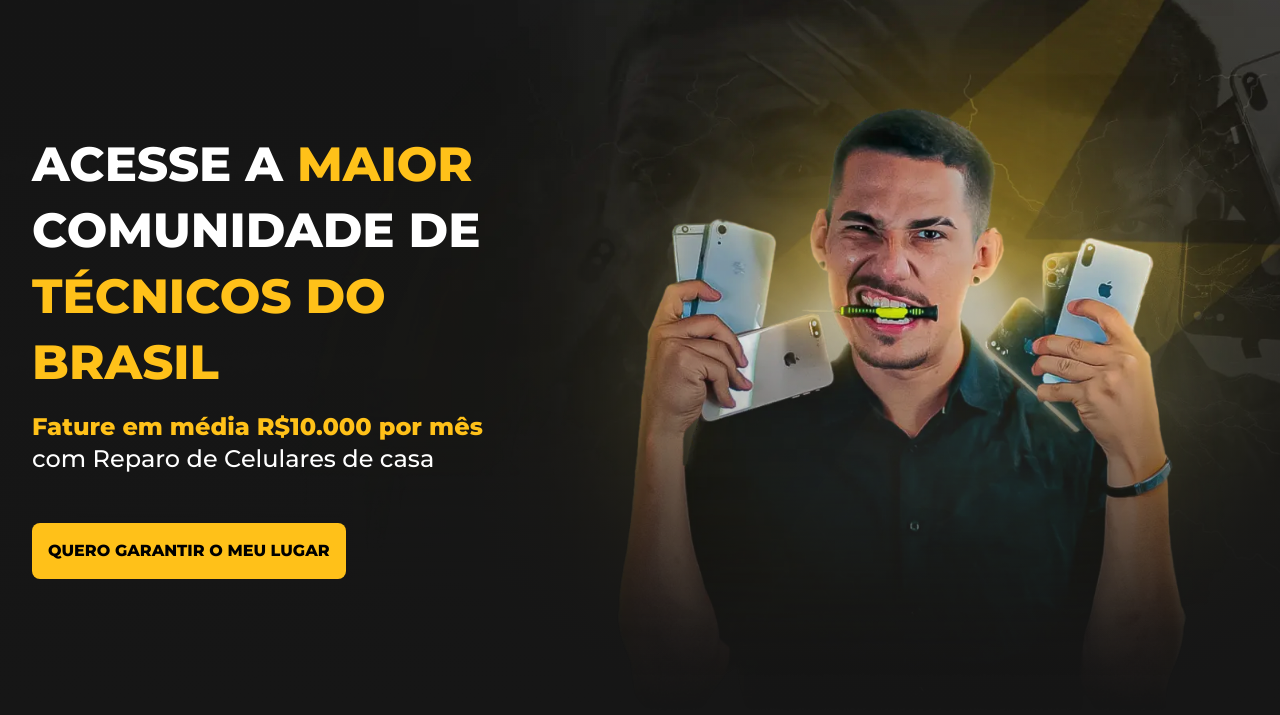
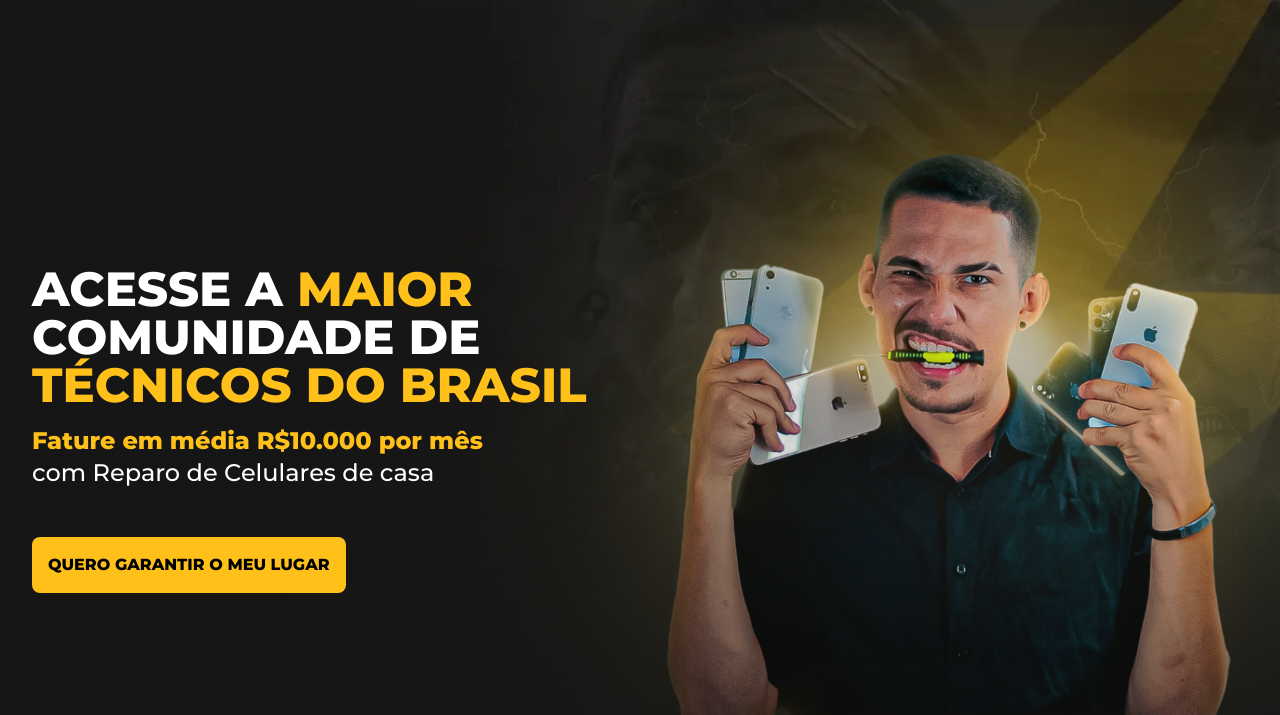
Before and after one commit to ruanSignori/flash-reparo, a website built with Vite: page index.html in a window 1280 px wide. Shown: the part 85-800 px from the top of the page. Built offline with nearby package versions, Linux system fonts and the light colour scheme.

Commit message:
aplicado ajutes

```diff
--- a/index.html
+++ b/index.html
@@ -41,28 +41,30 @@
     <!-- Section Hero -->
     <section
       id="hero-content"
-      class="w-full md:h-[100vh] pt-20 bg-bg">
-      <div fetchpriority="high" class="w-full md:h-full bg-[linear-gradient(to_bottom,transparent,var(--color-bg)),url('/public/images/background-hero.webp')] bg-no-repeat bg-cover md:bg-center bg-right flex justify-center flex-col-reverse md:flex-row items-center mobile-sm:px-3 py-10 px-6 md:p-8 md:space-x-30 xl:-space-x-60">
-        <div class="z-10">
-          <div class="">
-            <p class="font-bold text-3xl lg:text-5xl text-white text-center md:text-left lg:leading-snug">
+      class="w-full md:min-h-[100vh] pt-20 bg-bg">
+      <div
+        fetchpriority="high"
+        class="w-full md:h-full bg-[linear-gradient(to_bottom,transparent,var(--color-bg)),url('/public/images/background-hero.webp')] bg-no-repeat bg-cover md:bg-center bg-right mobile-sm:px-3 py-10 px-6 md:p-8 md:space-x-30 flex justify-center">
+        <div class="w-full max-w-screen-2xl flex justify-center lg:justify-between flex-col-reverse lg:flex-row items-center">
+          <div class="flex flex-col justify-center items-center lg:items-start lg:justify-start">
+            <p class="font-bold text-4xl xl:text-5xl text-white text-center lg:text-left lg:leading-snug">
               ACESSE A <b>MAIOR</b> <br>
               COMUNIDADE DE <br>
               <b>TÉCNICOS DO BRASIL</b>
             </p>
-            <p class="font-medium text-white mt-4 text-xl md:text-2xl text-center md:text-left">
+            <p class="font-medium text-white mt-4 text-xl md:text-2xl text-center lg:text-left">
               <b>Fature em média R$10.000 por mês</b><br>
               com Reparo de Celulares de casa</p>
+
+            <a href="#" class="">
+              <button class="btn-primary bg-primary mt-12 w-full md:w-auto" name="Garantir minha vaga" aria-label="Garantir minha vaga">
+                <span class="hidden md:inline">Quero garantir o meu lugar</span>
+                <span class="inline md:hidden">Acessar agora</span>
+              </button>
+            </a>
           </div>
-          <a href="#" class="">
-            <button class="btn-primary bg-primary mt-12 w-full md:w-auto" name="Garantir minha vaga" aria-label="Garantir minha vaga">
-              <span class="hidden md:inline">Quero garantir o meu lugar</span>
-              <span class="inline md:hidden">Acessar agora</span>
-            </button>
-          </a>
+          <img src="/public/images/group-2.webp" width="600" alt="Técnico segurando celulares" class="aspect-1/2 object-cover" loading="eager">
         </div>
-        <div class="md:relative w-full max-w-5xl min-w-80 mx-auto md:block">
-          <img src="/public/images/frame.webp" alt="Técnico segurando celulares" class="w-full h-auto" loading="eager">
         </div>
       </div>
     </section>
@@ -98,7 +100,7 @@
       <section class="bg-bg w-full h-screen">
         <div class="w-full h-full bg-[linear-gradient(to_top,var(--color-bg),transparent),linear-gradient(to_bottom,var(--color-bg),transparent),url('/images/background-oportunidades.webp')] bg-no-repeat bg-cover bg-center flex items-center mobile-sm:px-3 p-6 xl:py-20 gap-10 flex-col">
           <p class="text-subtitle max-w-lg md:max-w-screen-md">
-            Estamos vivendo em uma <b>era de oportunidades…</b>
+            Estamos vivendo em uma<br><b>era de oportunidades…</b>
           </p>
           <p class="text-xl font-medium max-w-screen-md text-center">E se você for rápido e sair na frente pode se aproveitar desse oceano azul para criar um negócio que mude a
             sua vida para sempre…</p>
--- a/src/styles/globals.css
+++ b/src/styles/globals.css
@@ -45,7 +45,7 @@ b {
 }
 
 .box {
-  @apply border-2 border-bg-gray mobile-sm:px-3 p-6 xl:w-4/6
+  @apply border-2 border-bg-gray mobile-sm:p-4 p-6 xl:w-4/6
 }
 
 .box > p {
```
Also changed, not shown: public/images/group-2.webp (added).
